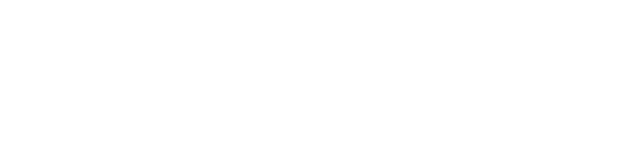
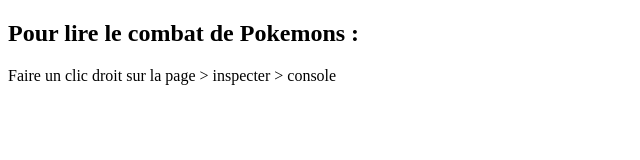
Before and after one commit to RoxanneMrs/Mini_game_pokemon, a plain HTML site: page index.html in a window 1280 px wide. Shown: the whole page, without its empty margins (0-640 px from the left). Drawn offline with Linux system fonts and the light colour scheme.

Commit message:
Update index.html
Ajout d'une instruction pour les visiteurs de la page afin qu'ils puissent lire le combat de pokemons dans la console

```diff
--- a/index.html
+++ b/index.html
@@ -6,6 +6,8 @@
     <title>Document</title>
 </head>
 <body>
+    <h2>Pour lire le combat de Pokemons :</h2>
+    <p>Faire un clic droit sur la page > inspecter > console</p>
 
     <script src="js/app.js"></script>
 </body>
```
